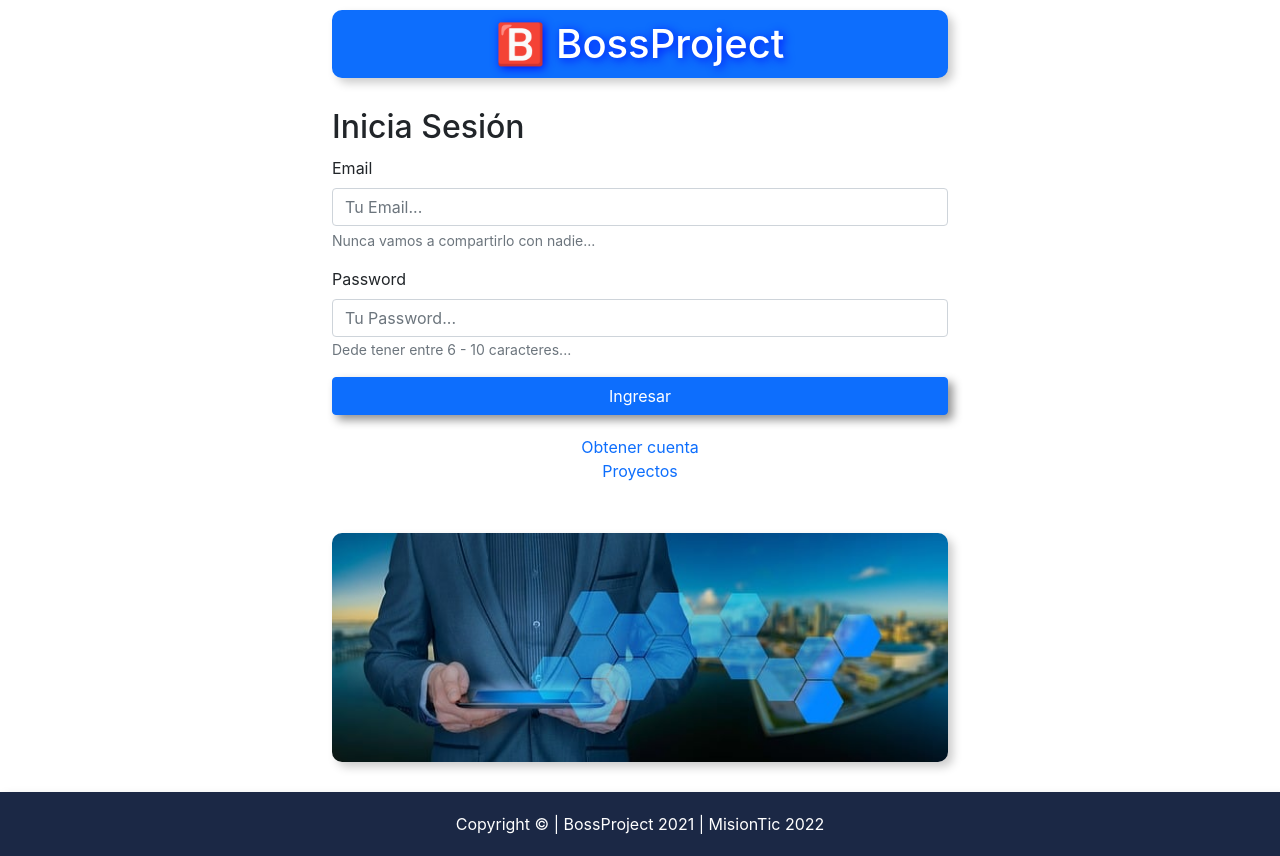
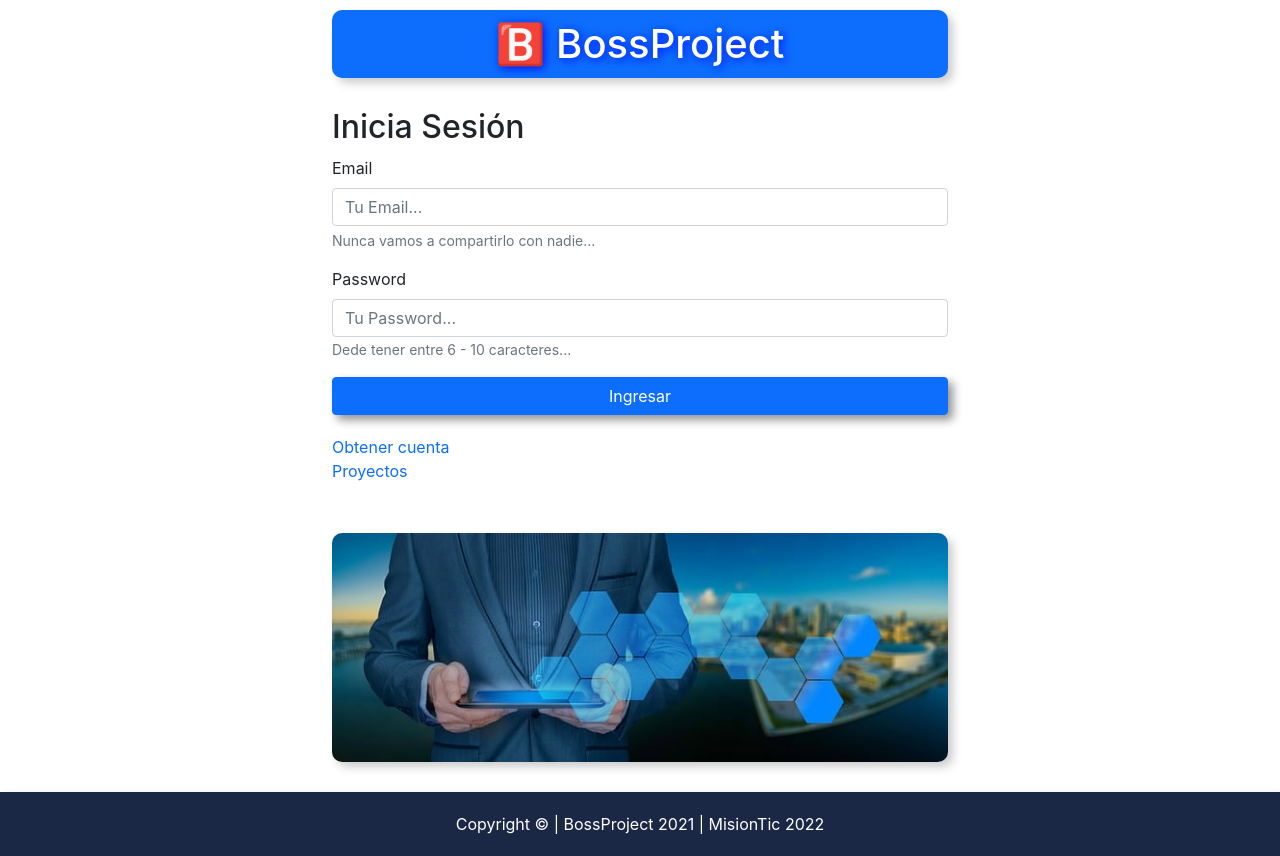
Before and after one commit to BossProject837/BossProject, a React (Create React App) app: page / in a window 1280 px wide. Built offline with nearby package versions, Linux system fonts and the light colour scheme.

Commit message:
Revert "--amend"
This reverts commit 4ae3e8d5c5366b2c0cf90141531588740af92ffd.

```diff
--- a/src/App.js
+++ b/src/App.js
@@ -5,7 +5,6 @@ import Login from "./components/auth/Login";
 import Registro from "./components/auth/Registro";
 import Proyectos from "./components/proyects/Proyectos";
 import Footer from "./components/layout/Footer";
-
 import ProyectoState from "./context/proyectos/ProyectoState";
 import TareaState from "./context/tareas/TareaState";
 
--- a/src/components/auth/Login.js
+++ b/src/components/auth/Login.js
@@ -1,6 +1,6 @@
 import React, { useState } from "react";
 import portada from "../../assets/portada.jpg";
-import { Link } from "react-router-dom";
+import {Link} from 'react-router-dom'
 
 const Login = () => {
   // State para iniciar sesion
@@ -20,9 +20,9 @@ const Login = () => {
   };
 
   // Click para iniciar sesion
-  const onSubmit = (e) => {
-    e.preventDefault();
-  };
+  const onSubmit = e =>{
+      e.preventDefault()
+  }
 
   return (
     <div className="container col-md-6 ppal">
@@ -69,16 +69,10 @@ const Login = () => {
         <button type="submit" className="btn btn-primary w-100 authbutton">
           Ingresar
         </button>
+
       </form>
-      <center>
-        <Link to={"/registro"} className="link">
-          Obtener cuenta
-        </Link>
-        <br />
-        <Link to={"/proyectos"} className="link">
-          Proyectos
-        </Link>
-      </center>
+      <Link to={'/registro'} className="link">Obtener cuenta</Link><br/>
+      <Link to={'/proyectos'} className="link">Proyectos</Link>
       <img id="portada" src={portada} alt="foto" />
     </div>
   );
--- a/src/components/auth/Registro.js
+++ b/src/components/auth/Registro.js
@@ -11,7 +11,7 @@ const Registro = () => {
     confirmar: "",
   });
 
-  // Extraer usuario - destructuring
+  // Extraer usuario
   const { email, password, nombre, confirmar } = usuario;
 
   const onChange = (e) => {
@@ -104,11 +104,9 @@ const Registro = () => {
           Registrar
         </button>
       </form>
-      <center>
-        <Link to={"/"} className="link">
-          Inicia sesión
-        </Link>
-      </center>
+      <Link to={"/"} className="link">
+        Inicia sesión
+      </Link>
       <img id="portada" src={portada} alt="foto" />
     </div>
   );
--- a/src/components/layout/Sidebar.js
+++ b/src/components/layout/Sidebar.js
@@ -6,9 +6,7 @@ import Barra from "./Barra";
 const Sidebar = () => {
   return (
     <aside>
-
       <Barra></Barra>
-
       <br />
       <CrearProyecto></CrearProyecto>
 
--- a/src/components/proyects/CrearProyecto.js
+++ b/src/components/proyects/CrearProyecto.js
@@ -2,10 +2,8 @@ import React, { Fragment, useState, useContext } from "react";
 import proyectoContext from "../../context/proyectos/proyectoContext";
 
 const CrearProyecto = () => {
-
   // Obtener el State del formulario
   const proyectosContext = useContext(proyectoContext);
-
   const {
     formulario,
     errorFormulario,
@@ -57,9 +55,6 @@ const CrearProyecto = () => {
       >
         📝 Crea un Proyecto
       </button>
-
-
-
       {formulario ? (
         <form onSubmit={onSubmitProyecto}>
           <input
```
Also changed, not shown: src/components/layout/Barra.js (+5 -5 lines).
